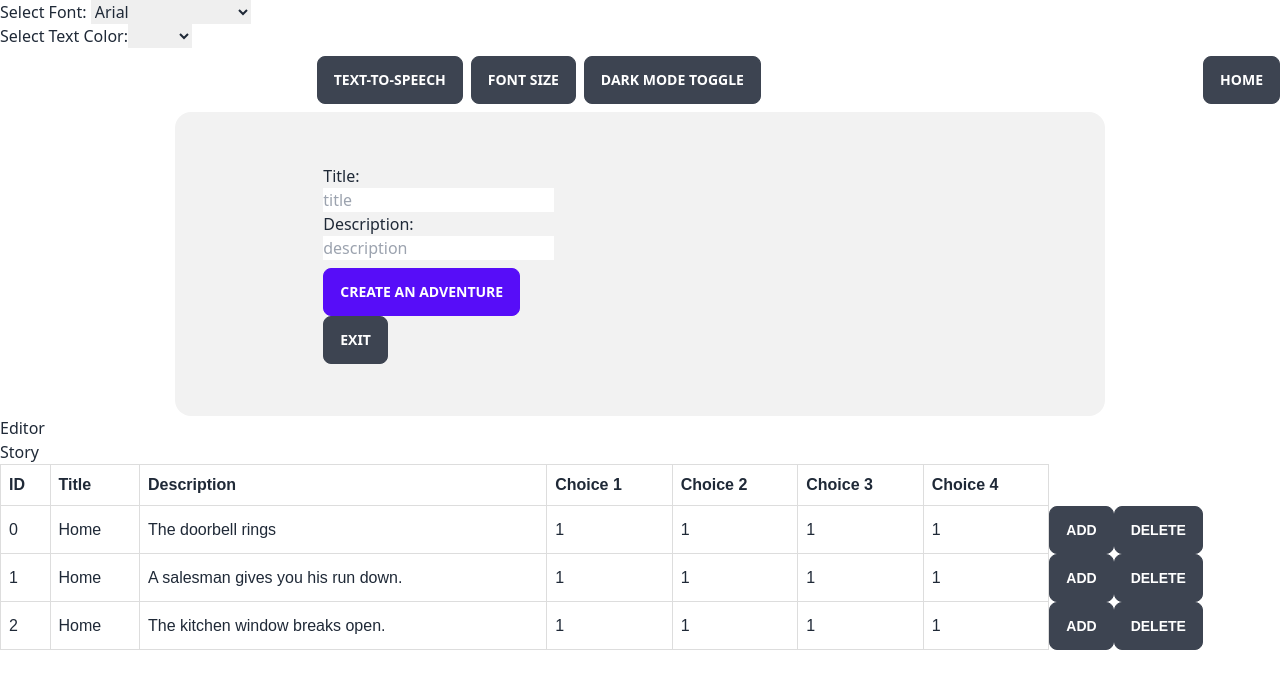
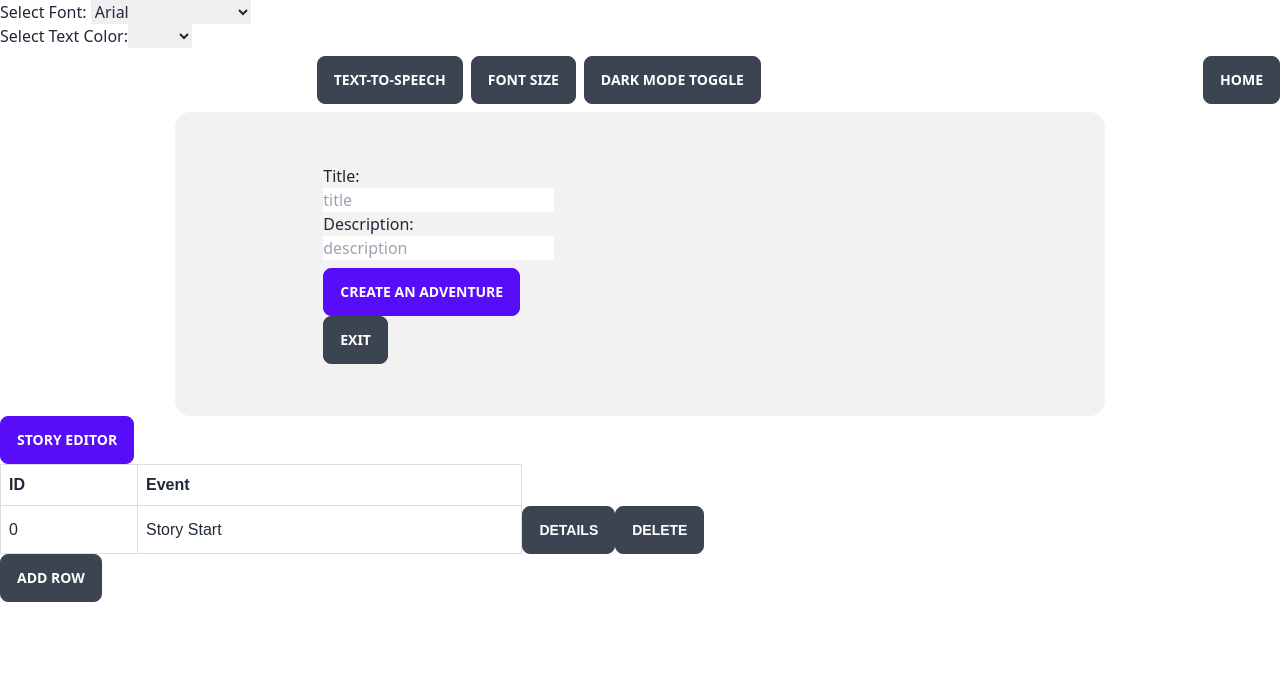
Before and after one commit to oponder2000/LiveLaughLove-2ndSemester, a Vue app in the folder Group-5-Live-Laugh-Love--main/app/: page /editor in a window 1280 px wide. Shown: the top 688 px of the page. Built offline with nearby package versions, Linux system fonts and the light colour scheme; what theme-change would draw is missing.

Commit message:
New Icon + Editor Update
I made a new symbol for the project!

```diff
--- a/Group-5-Live-Laugh-Love--main/app/src/views/Editor.vue
+++ b/Group-5-Live-Laugh-Love--main/app/src/views/Editor.vue
@@ -1,64 +1,77 @@
 <script setup lang="ts">
     import { ref, onMounted } from 'vue';
     import MakeNewAdventure from '../components/MakeNewAdventure.vue'
-    var items = [
-        {id: 0, title:'Home', description:'The doorbell rings.'},
-        {id: 1, title:'Home', description:'A salesman gives you his run down.'},
-        {id: 2, title:'Home', description:'The kitchen window breaks open.'}
-    ]
+    import testStory from '../models/testData'
+
+    var table = document.getElementById("storyTable");
+    var modal = document.getElementById("eventModal");
+    var span = document.getElementsByClassName("close")[0];
+
+    function loadTable(){
+        table = document.getElementById("storyTable");
+        var result = "<table border=1>";
+    for(var i=0; i<testStory.story.length; i++) {
+        result += "<tr>";
+        result += "<td contenteditable>"+testStory.story[i].id+"</td>";
+        result += "<td contenteditable>"+testStory.story[i].title+"</td>";
+        result += "<button class='btn' onclick = 'openDetails()'>Details</button>"
+        result += "<button class='btn' onclick = 'deleteRow(this)'>Delete</button>"
+        result += "</tr>";
+    }
+    result += "</table>";
+    return result;
+    }
     function deleteRow(btn) {
-        var row = btn.parentNode.parentNode;
+        var row = btn.parentNode;
         row.parentNode.removeChild(row);
+    }
+    function addRow() {
+        let row = document.createElement("tr");
+        let c1 = document.createElement("td");  let c2 = document.createElement("td");
+        c1.innerText = "No ID";                 c2.innerText = "No Title";
+        row.appendChild(c1);                    row.appendChild(c2);
+        table?.appendChild(row)
+    }
+    function openDetails() {
+        modal = document.getElementById("eventModal");
+        modal.style.display = "block";
+    }
+    function closeDetails() {
+        modal.style.display = "none";
+    }
+    window.onclick = function(event) {
+        if (event.target == modal) {
+            modal.style.display = "none";
+        }
     }
 </script>
 
 <template>
     <make-new-adventure></make-new-adventure>
-    <h1>Editor</h1>
-    <h2>Story</h2>
+    <button class="btn btn-primary" v-on:click="loadTable()">Story Editor</button>
+    <div id="eventModal" class="show-modal">
+        <div class="modal-content overlay">
+            <span class="close" onclick="closeDetails()">&times;</span>
+            <p>Some text in the Modal..</p>
+        </div>
+    </div>
     <div id="container">
         <table striped hover items="items" id="storyTable">
             <thead>
                 <th>ID</th>
-                <th>Title</th>
-                <th>Description</th>
-                <th>Choice 1</th>
-                <th>Choice 2</th>
-                <th>Choice 3</th>
-                <th>Choice 4</th>
+                <th>Event</th>
             </thead>
             <tbody>
                 <tr>
                     <td contenteditable>0</td>
-                    <td contenteditable>Home</td>
-                    <td contenteditable>The doorbell rings</td>
-                    <td contenteditable>1</td> <td contenteditable>1</td>
-                    <td contenteditable>1</td> <td contenteditable>1</td>
-                    <button class="btn" id ="addDep" onclick = "add()">Add</button>
-                    <button class="btn" id ="deleteDep" onclick = "deleteRow(this)">Delete</button>
-                </tr>
-                <tr>
-                    <td>1</td>
-                    <td>Home</td>
-                    <td>A salesman gives you his run down.</td>
-                    <td contenteditable>1</td> <td contenteditable>1</td>
-                    <td contenteditable>1</td> <td contenteditable>1</td>
-                    <button class="btn" id ="addDep" onclick = "add()">Add</button>
-                    <button class="btn" id ="deleteDep" onclick = "deleteRow(this)">Delete</button>
-                </tr>
-                <tr>
-                    <td>2</td>
-                    <td>Home</td>
-                    <td>The kitchen window breaks open.</td>
-                    <td contenteditable>1</td> <td contenteditable>1</td>
-                    <td contenteditable>1</td> <td contenteditable>1</td>
-                    <button class="btn" id ="addDep" onclick = "add()">Add</button>
-                    <button class="btn" id ="deleteDep" onclick = "deleteRow(this)">Delete</button>
+                    <td contenteditable>Story Start</td>
+                    <button class="btn" onclick = "openDetails()">Details</button>
+                    <button class="btn" onclick = "deleteRow(this)">Delete</button>
                 </tr>
             </tbody>
-
         </table>
     </div>
+    <button class="btn" onclick = "addRow()">Add Row</button>
 </template>
 
 <style>
@@ -73,4 +86,40 @@ td, th {
   text-align: left;
   padding: 8px;
 }
+.show-modal {
+  display: none; /* Hidden by default */
+  position: fixed; /* Stay in place */
+  z-index: 1; /* Sit on top */
+  left: 0;
+  top: 0;
+  width: 100%; /* Full width */
+  height: 100%; /* Full height */
+  overflow: auto; /* Enable scroll if needed */
+  background-color: rgb(0,0,0); /* Fallback color */
+  background-color: rgba(0,0,0,0.4); /* Black w/ opacity */
+}
+
+/* Modal Content/Box */
+.modal-content {
+  background-color: #fefefe;
+  margin: 15% auto; /* 15% from the top and centered */
+  padding: 20px;
+  border: 1px solid #888;
+  width: 80%; /* Could be more or less, depending on screen size */
+}
+
+/* The Close Button */
+.close {
+  color: #aaa;
+  float: right;
+  font-size: 28px;
+  font-weight: bold;
+}
+
+.close:hover,
+.close:focus {
+  color: black;
+  text-decoration: none;
+  cursor: pointer;
+}
 </style>
--- a/Group-5-Live-Laugh-Love--main/app/src/views/Home.vue
+++ b/Group-5-Live-Laugh-Love--main/app/src/views/Home.vue
@@ -22,6 +22,7 @@ function toggleDiv(id: string) {
 <template>
     <section class="card bg-base-200 py-5 mx-auto w-3/4" :style="{ fontFamily: selectedFont }">
         <div class="card-body w-3/4 mx-auto">
+            <img class="mx-auto" src="src/img/symbol.png" alt="System Symbol" width="200" height="200">
             <h2 class="text-xl text-center  mx-auto pb-1">
                 <!-- TODO: this could be writtin better -->
                 Welcome to our app, where we aim to design the simplest way of creating and sharing accessible
```
Also changed, not shown: Group-5-Live-Laugh-Love--main/app/src/img/symbol.png (added).
